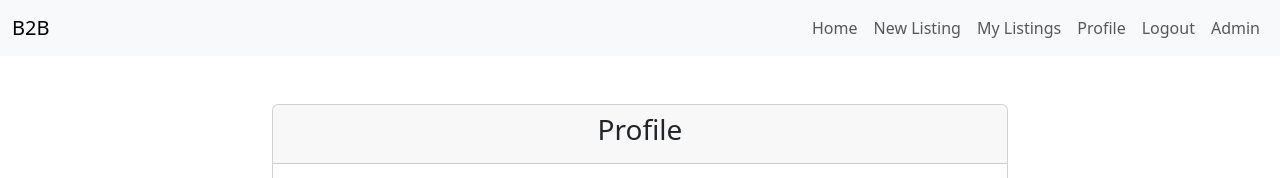
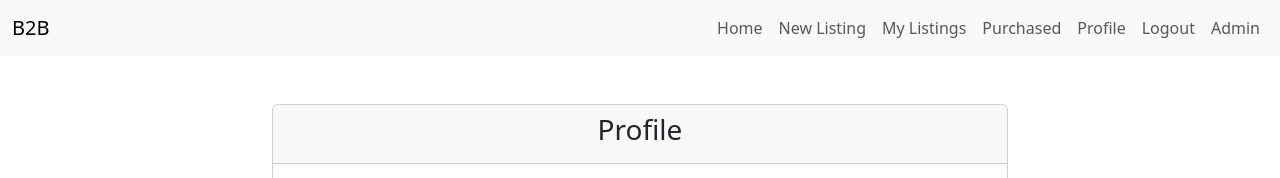
Before and after one commit to ZafirChowdhury/b2bWeb, a Flask app: page /profile/1 in a window 1280 px wide. Shown: the top 178 px of the page. Run offline with Flask 3, Linux system fonts and the light colour scheme; the visitor is signed in with stand-in values (Sample User, id 1); data that the repository does not hold is empty; some libraries are stand-ins or nearby versions.

Commit message:
Add purchased poducts

```diff
--- a/app.py
+++ b/app.py
@@ -516,3 +516,13 @@ def pay(flag, chat_id):
     database.save("UPDATE chats SET payment_made = %s WHERE chat_id = %s", (flag, chat.get("chat_id")))
 
     return redirect(url_for("view_listing", listing_id=chat.get("listing_id")))
+
+
+@app.route("/purchased_products", methods=["GET"])
+def purchased_products():
+    if not session.get("user_id"):
+        return redirect(url_for("login"))
+
+    listings = database.get("SELECT * FROM listings WHERE sold_to = %s", (session.get("user_id"), ))
+
+    return render_template("listings.html", listings=listings)
--- a/templates/layout.html
+++ b/templates/layout.html
@@ -36,6 +36,10 @@
 
                         <li class="nav-item">
                             <a class="nav-link" href="/my_listings">My Listings</a>
+                        </li>
+
+                        <li class="nav-item">
+                            <a class="nav-link" href="/purchased_products">Purchased</a>
                         </li>
 
                         <li class="nav-item">
--- a/templates/profile.html
+++ b/templates/profile.html
@@ -62,7 +62,7 @@
                         {% endif %}
 
                     <!-- Reviews Section -->
-                     {% if reviews %}
+                    {% if reviews %}
                         <div class="mt-5">
                             <h4>Reviews</h4>
                             <div id="reviews">
@@ -79,7 +79,7 @@
                     {% endif %}
 
                     <!-- Submit Review Form -->
-                     {% if session['user_id'] != user.user_id %}
+                    {% if session['user_id'] != user.user_id %}
                         <div class="mt-5">
                             <h4>Submit a Review</h4>
                             <form action="/submit_review/{{ user.user_id }}" method="post">
```
